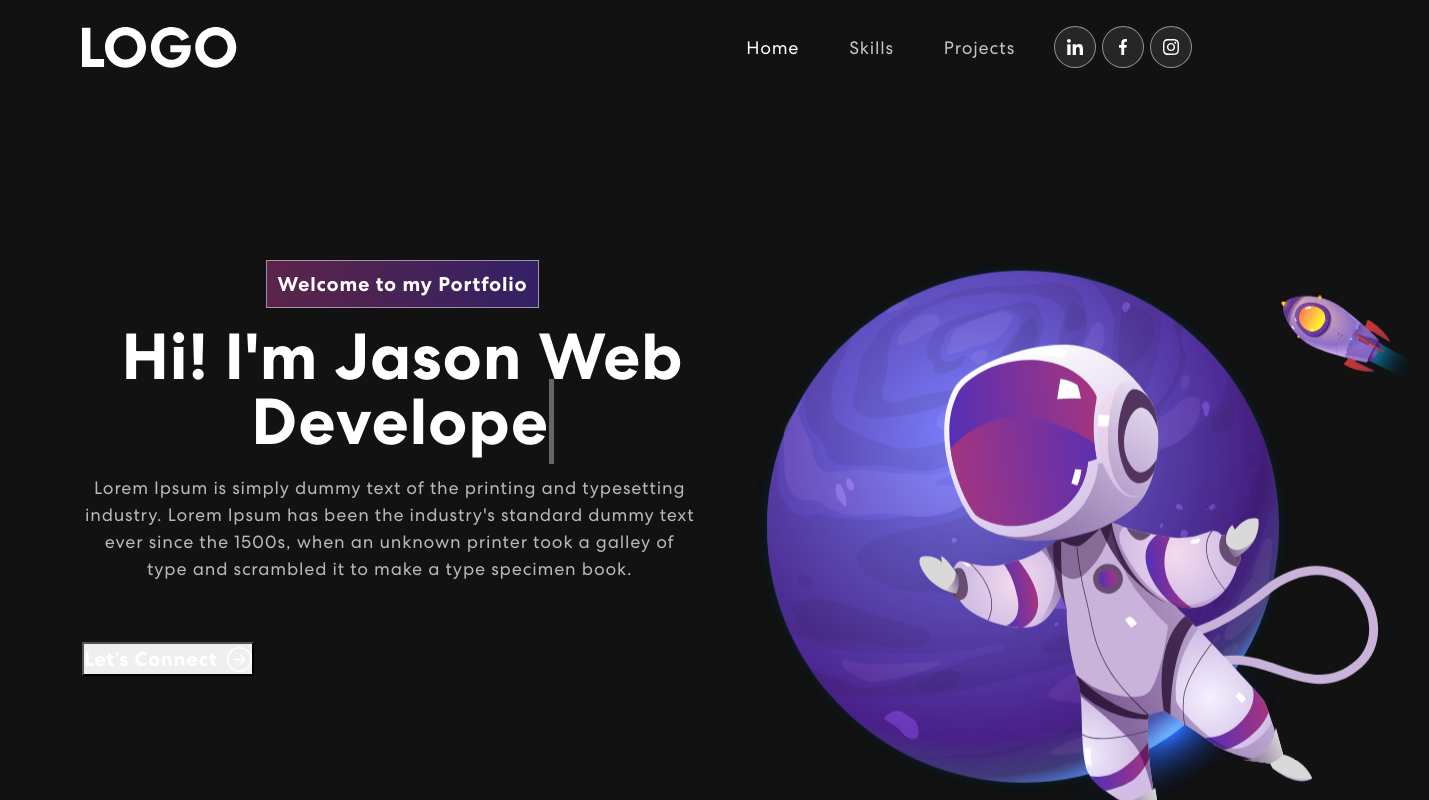
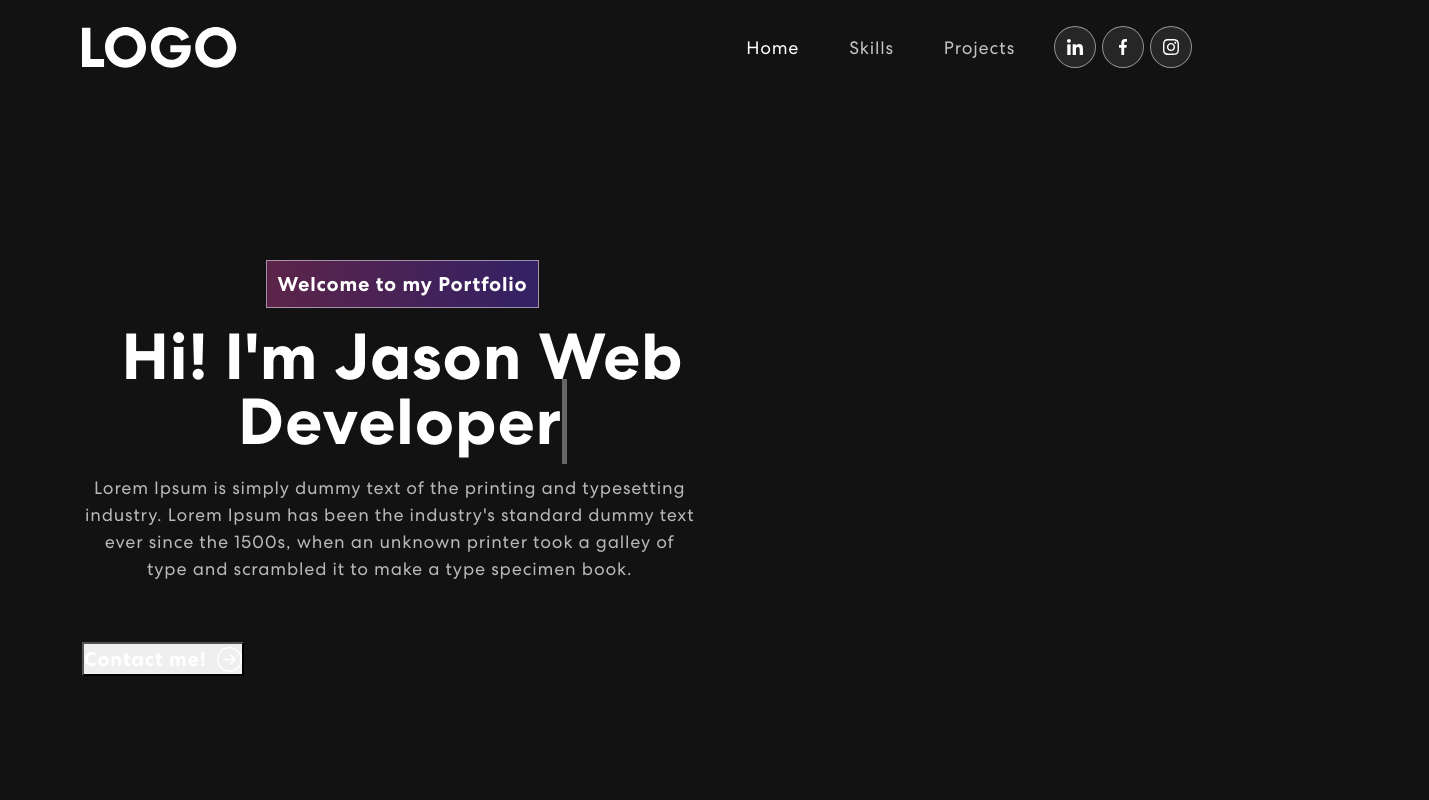
Before and after one commit to LiCHihTseng/Portfolio, a React (Create React App) app in the folder my-first-portfolio/: page / in a window 1280 px wide. Shown: the top 800 px of the page, 1429 px wide, since content can reach past the window. Built offline with nearby package versions, Linux system fonts and the light colour scheme.

Commit message:
Update Banner.js

```diff
--- a/my-first-portfolio/src/components/Banner.js
+++ b/my-first-portfolio/src/components/Banner.js
@@ -64,7 +64,7 @@ export const Banner = () => {
                     <span
                       className="txt-rotate"
                       dataPeriod="1000"
-                      data-rotate='[ "Web Developer", "Web Designer", "UI/UX Designer" ]'
+                      data-rotate='[ "Current Student", "Web Designer", "UI/UX Designer" ]'
                     >
                       <span className="wrap">{text}</span>
                     </span>
@@ -77,15 +77,15 @@ export const Banner = () => {
                     type specimen book.
                   </p>
                   <button onClick={() => console.log("connect")}>
-                    Let’s Connect <ArrowRightCircle size={25} />
+                    Contact me! <ArrowRightCircle size={25} />
                   </button>
                 </div>
               )}
             </TrackVisibility>
           </Col>
-          <Col xs={12} md={6} xl={5}>
+          {/* <Col xs={12} md={6} xl={5}>
             <img src={headerImg} alt="Headder Img" />
-          </Col>
+          </Col> */}
         </Row>
       </Container>
     </section>
```
